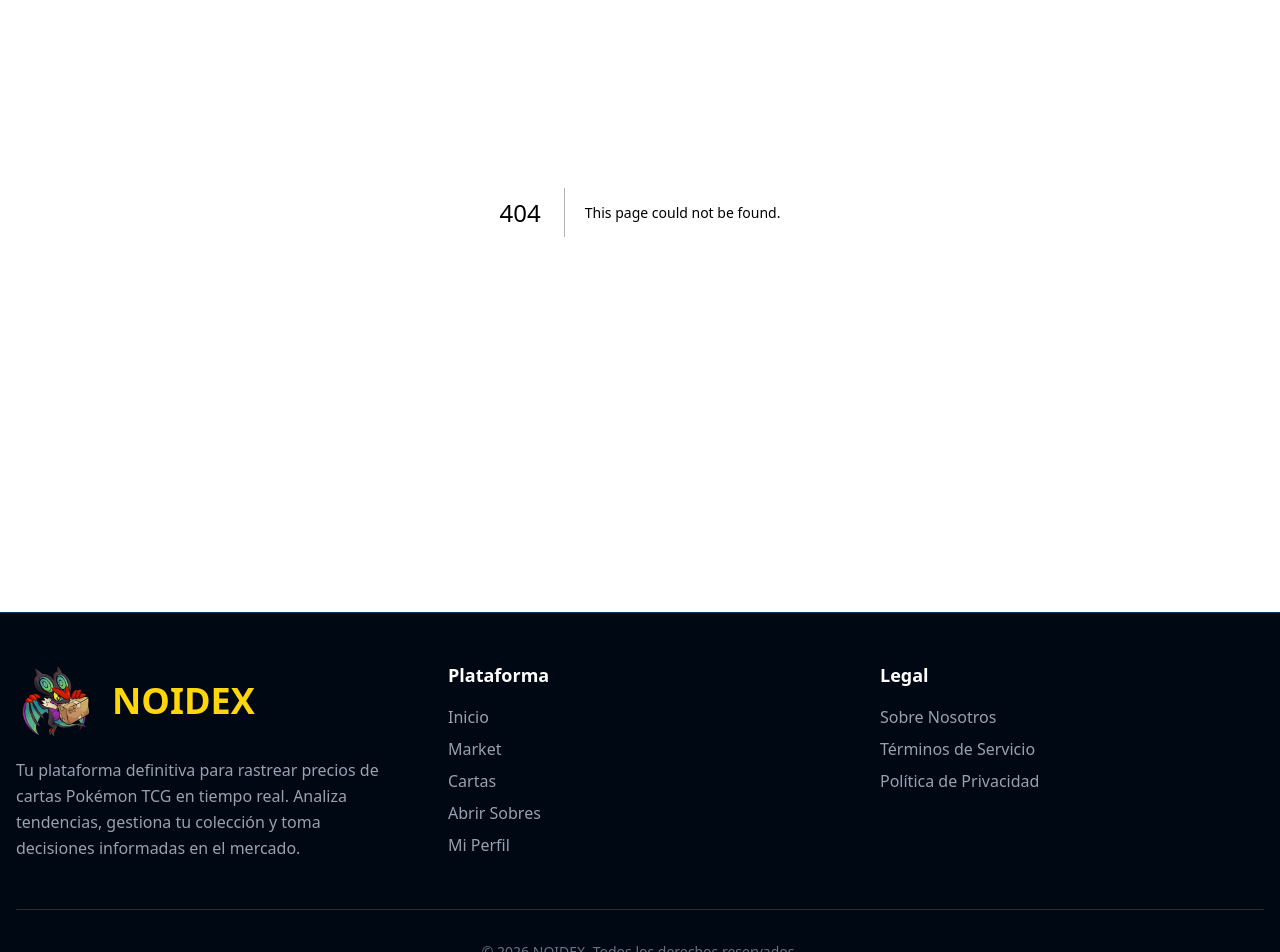
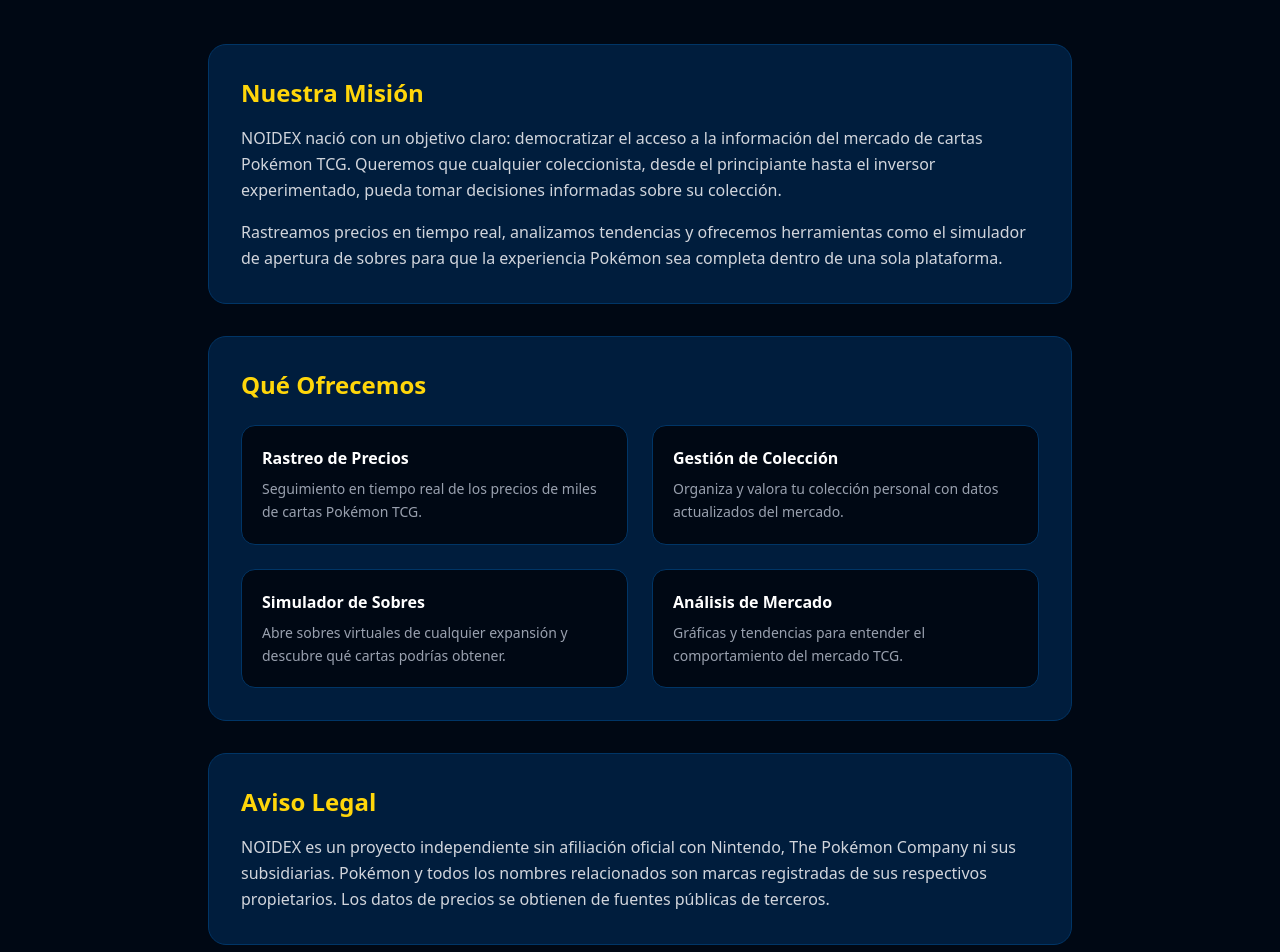
Before and after one commit to patatavolc/Poke-Price-Tracker, a Next.js app in the folder frontend/: page /about in a window 1280 px wide. Before the commit this address had no page. Shown: the part 280-1232 px from the top of the page. Built offline with nearby package versions, Linux system fonts and the light colour scheme.

Commit message:
feat(legal): añadir página Sobre Nosotros (/about)

```diff
--- /dev/null
+++ b/frontend/src/app/about/page.jsx
@@ -0,0 +1,98 @@
+export const metadata = {
+    title: "Sobre Nosotros | NOIDEX",
+    description: "Conoce el equipo y la misión detrás de NOIDEX",
+};
+
+export default function AboutPage() {
+    return (
+        <div className="min-h-screen bg-app">
+            <div className="container mx-auto px-4 py-16 max-w-4xl">
+                {/* Header */}
+                <div className="mb-12 text-center">
+                    <h1 className="text-4xl md:text-5xl font-bold text-white font-display mb-4">
+                        Sobre{" "}
+                        <span className="text-brand-highlight">Nosotros</span>
+                    </h1>
+                    <p className="text-gray-400 text-lg max-w-2xl mx-auto">
+                        Somos apasionados del Pokémon TCG construyendo la
+                        herramienta que siempre quisimos tener.
+                    </p>
+                </div>
+
+                {/* Misión */}
+                <section className="bg-card-bg border border-ui-border rounded-2xl p-8 mb-8">
+                    <h2 className="text-2xl font-bold text-brand-highlight mb-4">
+                        Nuestra Misión
+                    </h2>
+                    <p className="text-gray-300 leading-relaxed">
+                        NOIDEX nació con un objetivo claro: democratizar el
+                        acceso a la información del mercado de cartas Pokémon
+                        TCG. Queremos que cualquier coleccionista, desde el
+                        principiante hasta el inversor experimentado, pueda
+                        tomar decisiones informadas sobre su colección.
+                    </p>
+                    <p className="text-gray-300 leading-relaxed mt-4">
+                        Rastreamos precios en tiempo real, analizamos tendencias
+                        y ofrecemos herramientas como el simulador de apertura
+                        de sobres para que la experiencia Pokémon sea completa
+                        dentro de una sola plataforma.
+                    </p>
+                </section>
+
+                {/* Qué ofrecemos */}
+                <section className="bg-card-bg border border-ui-border rounded-2xl p-8 mb-8">
+                    <h2 className="text-2xl font-bold text-brand-highlight mb-6">
+                        Qué Ofrecemos
+                    </h2>
+                    <div className="grid grid-cols-1 md:grid-cols-2 gap-6">
+                        {[
+                            {
+                                title: "Rastreo de Precios",
+                                desc: "Seguimiento en tiempo real de los precios de miles de cartas Pokémon TCG.",
+                            },
+                            {
+                                title: "Gestión de Colección",
+                                desc: "Organiza y valora tu colección personal con datos actualizados del mercado.",
+                            },
+                            {
+                                title: "Simulador de Sobres",
+                                desc: "Abre sobres virtuales de cualquier expansión y descubre qué cartas podrías obtener.",
+                            },
+                            {
+                                title: "Análisis de Mercado",
+                                desc: "Gráficas y tendencias para entender el comportamiento del mercado TCG.",
+                            },
+                        ].map(({ title, desc }) => (
+                            <div
+                                key={title}
+                                className="bg-app border border-ui-border rounded-xl p-5"
+                            >
+                                <h3 className="text-white font-semibold mb-2">
+                                    {title}
+                                </h3>
+                                <p className="text-gray-400 text-sm leading-relaxed">
+                                    {desc}
+                                </p>
+                            </div>
+                        ))}
+                    </div>
+                </section>
+
+                {/* Disclaimer */}
+                <section className="bg-card-bg border border-ui-border rounded-2xl p-8">
+                    <h2 className="text-2xl font-bold text-brand-highlight mb-4">
+                        Aviso Legal
+                    </h2>
+                    <p className="text-gray-300 leading-relaxed">
+                        NOIDEX es un proyecto independiente sin afiliación
+                        oficial con Nintendo, The Pokémon Company ni sus
+                        subsidiarias. Pokémon y todos los nombres relacionados
+                        son marcas registradas de sus respectivos propietarios.
+                        Los datos de precios se obtienen de fuentes públicas de
+                        terceros.
+                    </p>
+                </section>
+            </div>
+        </div>
+    );
+}
```
